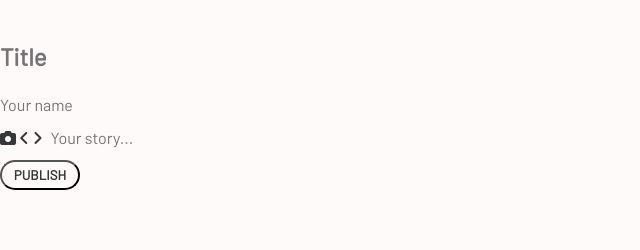
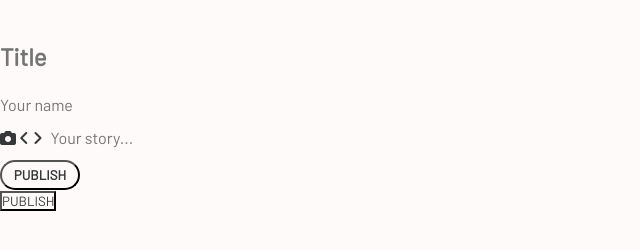
Before and after one commit to VioletViolaVi/futureproof_Telegraph_LAP_2_Code_Challenge, a plain HTML site: page client/index.html in a window 1280 px wide. Shown: the whole page, without its empty margins (0-640 px from the left). Drawn offline with Linux system fonts and the light colour scheme.

Commit message:
add button

```diff
--- a/client/index.html
+++ b/client/index.html
@@ -23,11 +23,10 @@
     <title>Telegraph | LAP 2 Code Challenge</title>
   </head>
   <body>
-    <main>
+    <main id="bgForFormAndBtn2">
       <form action="" id="formBg">
         <input type="text" name="" id="title" placeholder="Title" />
         <input type="text" name="" id="yourName" placeholder="Your name" />
-
         <section id="yourStoryAndIcons">
           <aside id="iconsBg">
             <i class="fa-solid fa-camera"></i>
@@ -46,6 +45,7 @@
 
         <button id="btn">PUBLISH</button>
       </form>
+      <button id="btn2">PUBLISH</button>
     </main>
   </body>
 </html>
```
